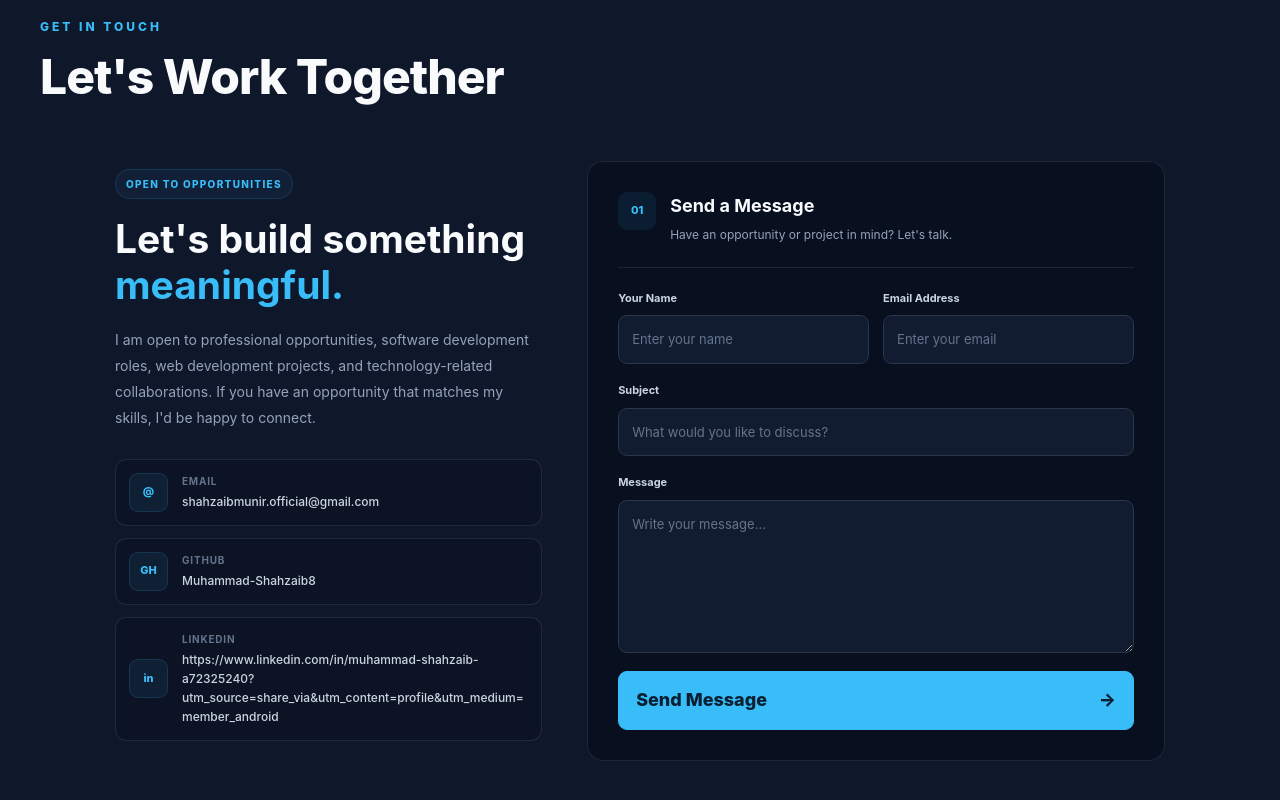
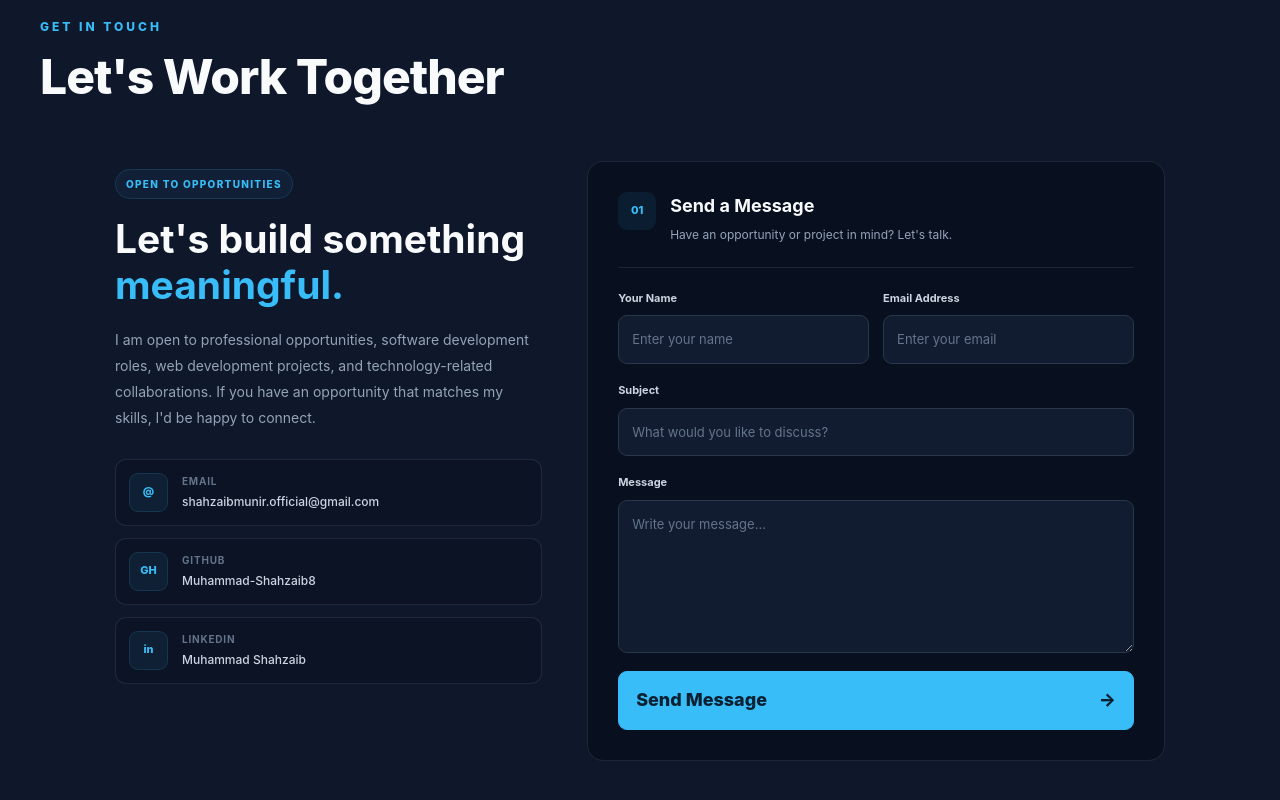
Before and after one commit to Muhammad-Shahzaib8/shahzaib-portfolio, a React (Vite) app: page / in a window 1280 px wide. Shown: the part 9153-9953 px from the top of the page. Built offline with nearby package versions, Linux system fonts and the light colour scheme.

Commit message:
Update portfolio

```diff
--- a/src/sections/Contact.jsx
+++ b/src/sections/Contact.jsx
@@ -118,7 +118,7 @@ function Contact() {
                 <div>
                   <span>LinkedIn</span>
                   <strong>
-                    https://www.linkedin.com/in/muhammad-shahzaib-a72325240?utm_source=share_via&utm_content=profile&utm_medium=member_android
+                   Muhammad Shahzaib
                   </strong>
                 </div>
               </div>
```
